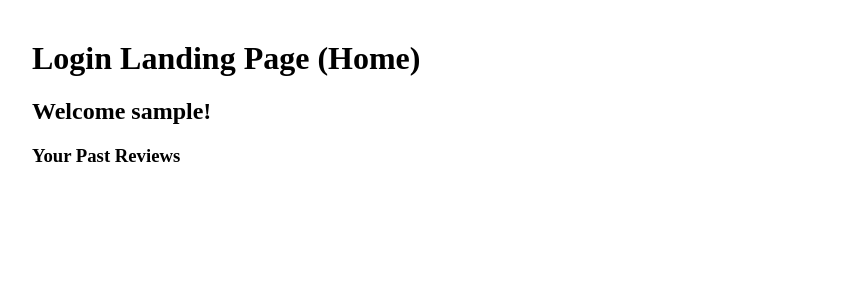
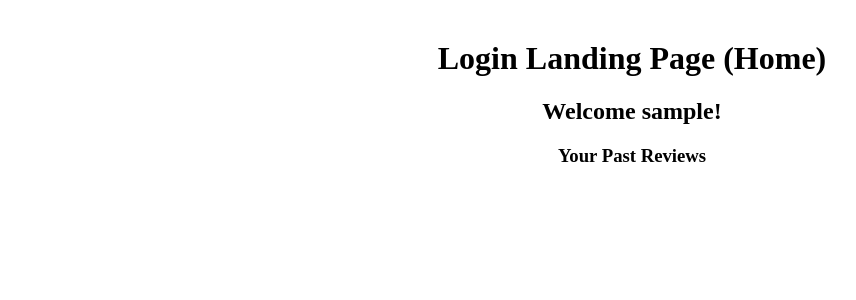
Before and after one commit to imcdonald1/classGuide, a Django app: page /home/ in a window 1280 px wide. Shown: the top 300 px of the page, without its empty margins (8-864 px from the left). Run offline with Django 3.2, Linux system fonts and the light colour scheme; the visitor is signed in with stand-in values (Sample User, id 1); data that the repository does not hold is empty.

Commit message:
update the style of the list of logged in users reviews

```diff
--- a/static/reviews/home.css
+++ b/static/reviews/home.css
@@ -1,16 +1,43 @@
-body {
+body
+{
   margin: 40px;
 }
 
-.sidebar {
+h1
+{
+  text-align: center;
+}
+
+h2
+{
+  text-align: center;
+}
+
+h3
+{
+  text-align: center;
+}
+
+#reviewList
+{
+  width: 60%;
+  margin: auto;
+  list-style-type: none;
+}
+
+.sidebar
+{
   grid-area: sidebar;
 }
 
-    .content {
+.content
+{
   grid-area: content;
+  text-align: center;
 }
 
-    .header {
+.header
+{
   grid-area: header;
 }
 
@@ -18,21 +45,23 @@ body {
   grid-area: footer;
 }
 
-
-    .wrapper {
+.wrapper
+{
   display: grid;
   grid-gap: 10px;
-        grid-template-columns: 120px 120px 120px;
+  grid-template-columns: 220px 220px 220px;
   grid-template-areas:
   "header header header"
   "sidebar content content"
   "sidebar  content  content";
   background-color: #fff;
   color: #444;
+  padding: 10px;
 }
 
 
-.box {
+.box
+{
   background-color: #444;
   color: #fff;
   border-radius: 5px;
@@ -40,7 +69,12 @@ body {
   font-size: 150%;
 }
 
-.header,
-.footer {
+.header
+{
+  background-color: #999;
+  text-align: center;
+}
+.footer
+{
   background-color: #999;
 }
```
Lines whose indentation alone changed are shown as unchanged.
